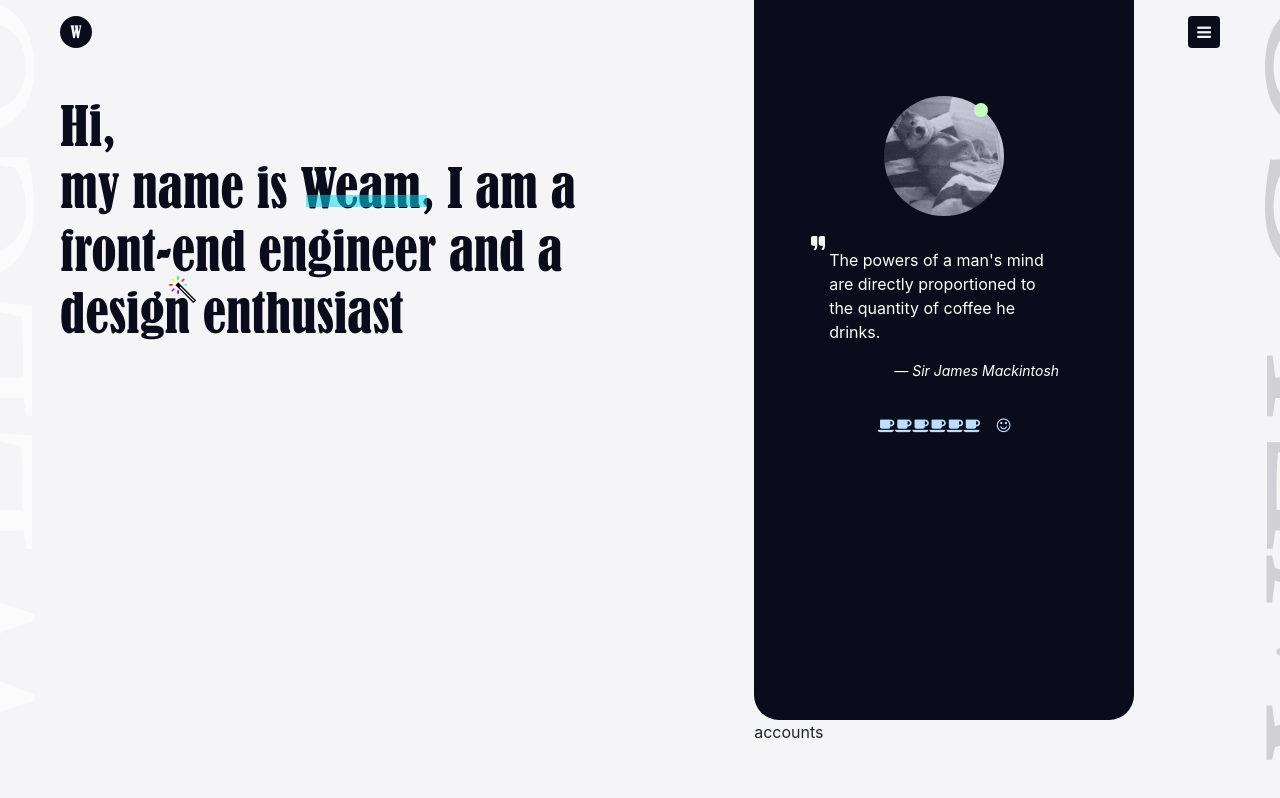
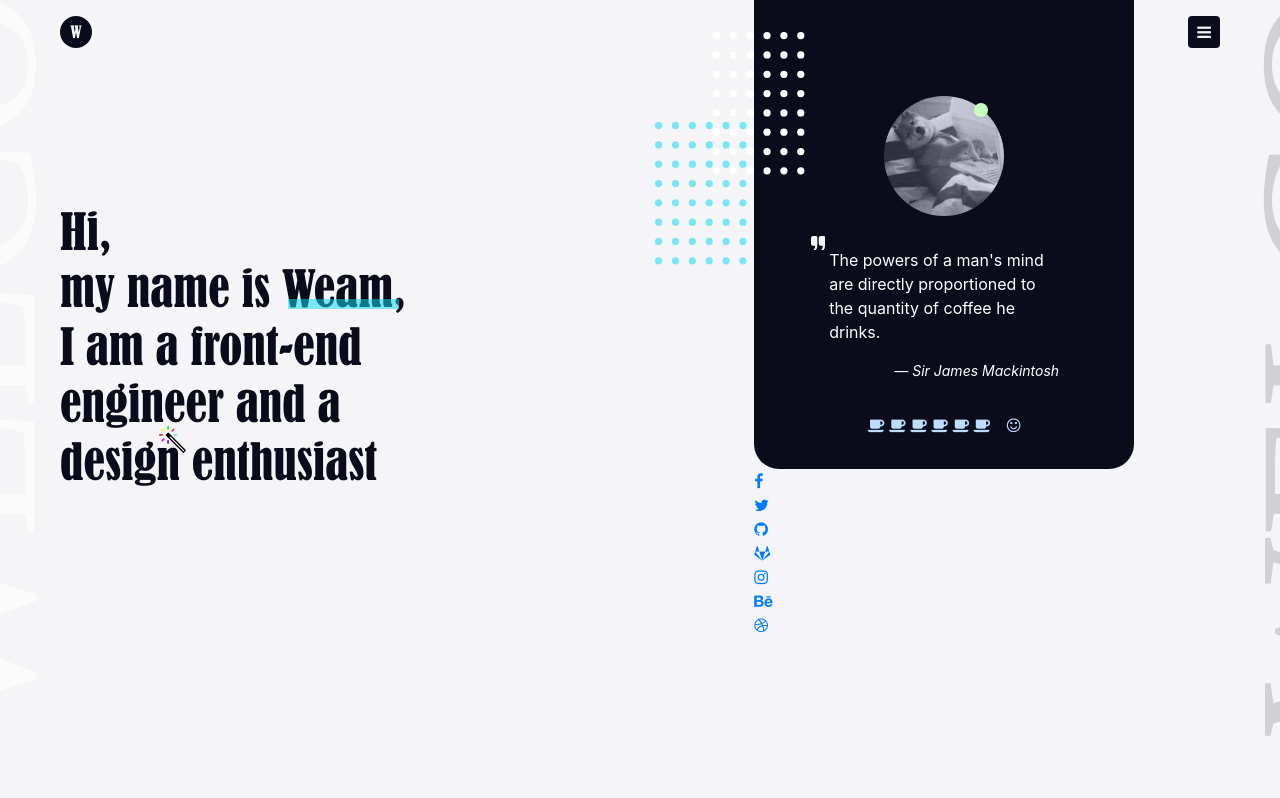
Before and after one commit to WeamAdel/WeamAdel.github.io, a React (Create React App) app: page / in a window 1280 px wide. Built offline with nearby package versions, Linux system fonts and the light colour scheme.

Commit message:
Home: Responsive 01 | Accounts React

```diff
--- a/public/assets/css/app.css
+++ b/public/assets/css/app.css
@@ -383,21 +383,25 @@ span.advanced {
 }
 .home .heading {
   padding: calc(32px + 64px) 0 32px;
+  height: 100%;
+  display: flex;
+  align-items: center;
 }
 .home .heading .main-heading {
-  font-size: 52px;
+  font-size: 48px;
   color: #0a0c1b;
+  max-width: 350px;
 }
 .home .heading .main-heading .underlined {
   position: relative;
 }
 .home .heading .main-heading .underlined::after {
   content: "";
-  height: 12px;
+  height: 10px;
   width: 100%;
   position: absolute;
   left: 6px;
-  bottom: 12px;
+  bottom: 8px;
   background-color: rgba(10, 216, 239, 0.52);
 }
 .home .heading .main-heading .design {
@@ -417,10 +421,8 @@ span.advanced {
   background-color: #0a0c1b;
   color: white;
   padding: calc(32px + 64px) 44px 32px;
-  min-height: 90vh;
   border-radius: 0 0 25px 25px;
-  max-width: 380px;
-  margin-right: 8px;
+  position: relative;
 }
 .home .right-column .main-content .avatar {
   width: 120px;
@@ -474,10 +476,31 @@ span.advanced {
   margin-right: 16px;
   display: flex;
 }
-.home .right-column .main-content .coffee .coffee-wrapper .coffee-cup:not(:last-of-type) {
-  margin-right: 8px;
+.home .right-column .main-content .coffee .coffee-wrapper > *:not(:last-of-type) {
+  margin-right: 4px;
 }
 
+@media (min-width: 960px) {
+  .home .right-column {
+    margin-right: 8px;
+  }
+  .home .right-column .main-content {
+    max-width: 380px;
+  }
+  .home .right-column .main-content::before {
+    content: "";
+    position: absolute;
+    top: 32px;
+    left: 0;
+    background-image: url("/assets/images/home/grid.svg");
+    background-size: 100%;
+    background-repeat: no-repeat;
+    height: 330px;
+    width: 150px;
+    z-index: 2;
+    transform: translateX(-66%);
+  }
+}
 .technologies .content .tech-category .heading {
   margin-bottom: 24px;
   font-size: 24px;
--- a/public/assets/scss/pages/_home.scss
+++ b/public/assets/scss/pages/_home.scss
@@ -18,22 +18,27 @@
       transform: translateX(calc(100% - 80px));
     }
   }
+
   .heading {
     padding: calc(32px + 64px) 0 32px; //Adding padding of Navbar height
+    height: 100%;
+    display: flex;
+    align-items: center;
 
     .main-heading {
-      font-size: 52px;
+      font-size: 48px;
       color: $main;
+      max-width: 350px;
 
       .underlined {
         position: relative;
         &::after {
           content: "";
-          height: 12px;
+          height: 10px;
           width: 100%;
           position: absolute;
           left: 6px;
-          bottom: 12px;
+          bottom: 8px;
           background-color: $attract;
         }
       }
@@ -58,10 +63,11 @@
       background-color: $main;
       color: white;
       padding: calc(32px + 64px) 44px 32px; //Adding padding of Navbar height
-      min-height: 90vh;
       border-radius: 0 0 25px 25px;
-      max-width: 380px;
-      margin-right: 8px;
+      position: relative;
+      //overflow-y: hidden;
+      //height: 0;
+
       $avatarDimentions: 120px;
       .avatar {
         width: $avatarDimentions;
@@ -120,11 +126,36 @@
         .coffee-wrapper {
           margin-right: 16px;
           display: flex;
-          .coffee-cup:not(:last-of-type) {
-            margin-right: 8px;
+          > *:not(:last-of-type) {
+            margin-right: 4px;
           }
         }
       }
     }
   }
 }
+
+@media (min-width: 960px) {
+  .home {
+    .right-column {
+      margin-right: 8px;
+      .main-content {
+        max-width: 380px;
+
+        &::before {
+          content: "";
+          position: absolute;
+          top: 32px;
+          left: 0;
+          background-image: url("/assets/images/home/grid.svg");
+          background-size: 100%;
+          background-repeat: no-repeat;
+          height: 330px;
+          width: 150px;
+          z-index: 2;
+          transform: translateX(-66%);
+        }
+      }
+    }
+  }
+}
--- /dev/null
+++ b/src/components/Home/RightColumn/Accounts/Accounts.js
@@ -0,0 +1,24 @@
+import React from "react";
+import { ACCOUNTS } from "./../../../../utility/utilConsts";
+import AccountsWrapper from "./AccountsWrapper/AccountsWrapper";
+
+function Accounts() {
+  const socialAccounts = ACCOUNTS.social;
+  const formalAccounts = ACCOUNTS.formal;
+
+  let darkThemeAccounts = [
+    socialAccounts[0],
+    socialAccounts[1],
+    formalAccounts[0],
+    formalAccounts[1],
+  ];
+
+  return (
+    <ul className="accounts list-unstyled mb-0">
+      <AccountsWrapper theme="dark" accounts={darkThemeAccounts} />
+      <AccountsWrapper theme="light" accounts={ACCOUNTS.design} />
+    </ul>
+  );
+}
+
+export default Accounts;
--- /dev/null
+++ b/src/components/Home/RightColumn/Accounts/AccountsWrapper/AccountsWrapper.js
@@ -0,0 +1,27 @@
+import React from "react";
+import PropTypes from "prop-types";
+
+function AccountsWrapper(props) {
+  console.log(props.accounts);
+  let accountsJSX = props.accounts.map((account) => (
+    <li key={account.title} title={account.title}>
+      <a href={account.link} target="_blank" rel="noopener noreferer">
+        <i className={`fa fa-${account.fontIcon}`} />
+      </a>
+    </li>
+  ));
+  return <div className={`accounts-wrapper ${props.theme}`}>{accountsJSX}</div>;
+}
+
+AccountsWrapper.propTypes = {
+  accounts: PropTypes.arrayOf(
+    PropTypes.shape({
+      title: PropTypes.string.isRequired,
+      link: PropTypes.string.isRequired,
+      fontIcon: PropTypes.string.isRequired,
+    })
+  ).isRequired,
+  theme: PropTypes.oneOf(["dark", "light"]),
+};
+
+export default AccountsWrapper;
--- a/src/components/Home/RightColumn/Coffee/Coffee.js
+++ b/src/components/Home/RightColumn/Coffee/Coffee.js
@@ -1,16 +1,31 @@
-import React from "react";
-import { useTransition, animated } from "react-spring";
+import React, { useRef } from "react";
+import { useTransition, useChain, animated, config } from "react-spring";
 
 function Coffee() {
+  //   let items = [
+  //     { id: 1, jsx: <i className="coffee-cup fa fa-coffee" /> },
+  //     { id: 2, jsx: <i className="coffee-cup fa fa-coffee" /> },
+  //     { id: 3, jsx: <i className="coffee-cup fa fa-coffee" /> },
+  //     { id: 4, jsx: <i className="coffee-cup fa fa-coffee" /> },
+  //     { id: 5, jsx: <i className="coffee-cup fa fa-coffee" /> },
+  //     { id: 6, jsx: <i className="coffee-cup fa fa-coffee" /> },
+  //   ];
+  //   let [items, setItems] = useState([<i className="coffee-cup fa fa-coffee" />]);
+  //let count = 0;
   let items = Array(6).fill(<i className="coffee-cup fa fa-coffee" />);
-
+  const transitionRef = useRef();
   const transitions = useTransition(items, (item) => item.key, {
-    from: { transform: "translate3d(0,-40px,0)" },
-    enter: { transform: "translate3d(0,0px,0)" },
-    leave: { transform: "translate3d(0,-40px,0)" },
+    ref: transitionRef,
+    config: config.stiff,
+    unique: true,
+    from: { transform: "translate3d(0,-40px,0)", opacity: 0 },
+    enter: { transform: "translate3d(0,0px,0)", opacity: 1 },
+    leave: { transform: "translate3d(0,-40px,0)", opacity: 0 },
   });
 
-  const transitionsJSX = transitions.map(({ item, props, key }, index) => {
+  useChain([transitionRef], [0, 0.5]);
+
+  const transitionsJSX = transitions.map(({ item, props }, index) => {
     return (
       <animated.div key={index} style={props}>
         {item}
--- a/src/components/Home/RightColumn/RightColumn.js
+++ b/src/components/Home/RightColumn/RightColumn.js
@@ -1,21 +1,28 @@
 import React from "react";
+import { useSpring, animated } from "react-spring";
 import Avatar from "./Avatar/Avatar";
 import Quote from "./../../shared/Quote/Quote";
 import Coffee from "./Coffee/Coffee";
+import Accounts from "./Accounts/Accounts";
 
 function RightColumn() {
+  const springProps = useSpring({
+    form: { height: 0 },
+    to: { height: "auto" },
+  });
+
   return (
-    <div className="col-md-5 offset-1 order-first order-md-last">
+    <div className="col-md-5 offset-md-1 order-first order-md-last">
       <div className="right-column">
-        <div className="main-content">
+        <animated.div className="main-content" style={springProps}>
           <Avatar />
           <Quote
             quote="The powers of a man's mind are directly proportioned to the quantity of coffee he drinks."
             cite="Sir James Mackintosh"
           />
           <Coffee />
-        </div>
-        <p>accounts</p>
+        </animated.div>
+        <Accounts />
       </div>
     </div>
   );
```
Also changed, not shown: public/assets/images/home/grid.svg (renamed from public/assets/images/home/gird.svg), 1 other file (tests, documents, lock files or other folders).
